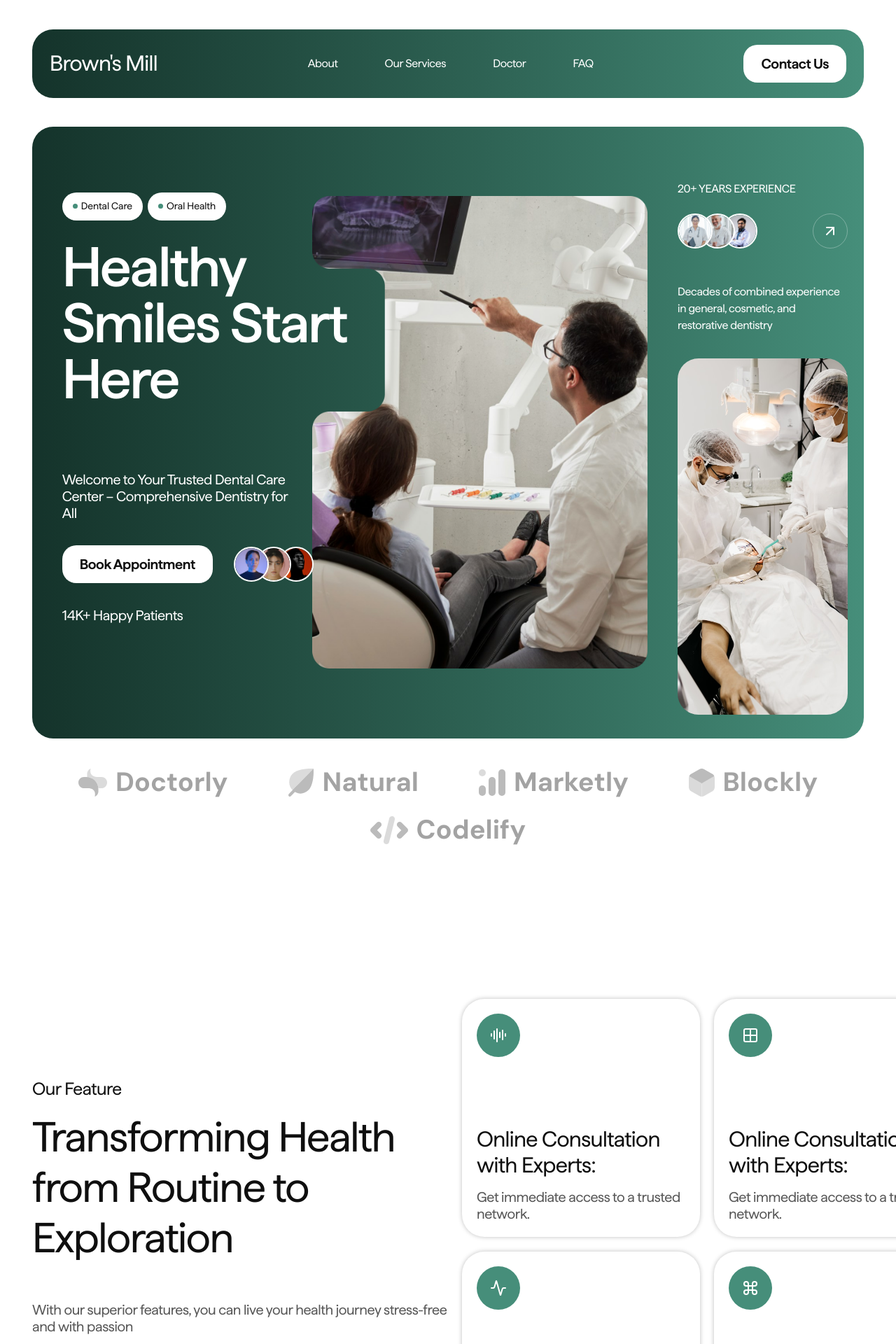
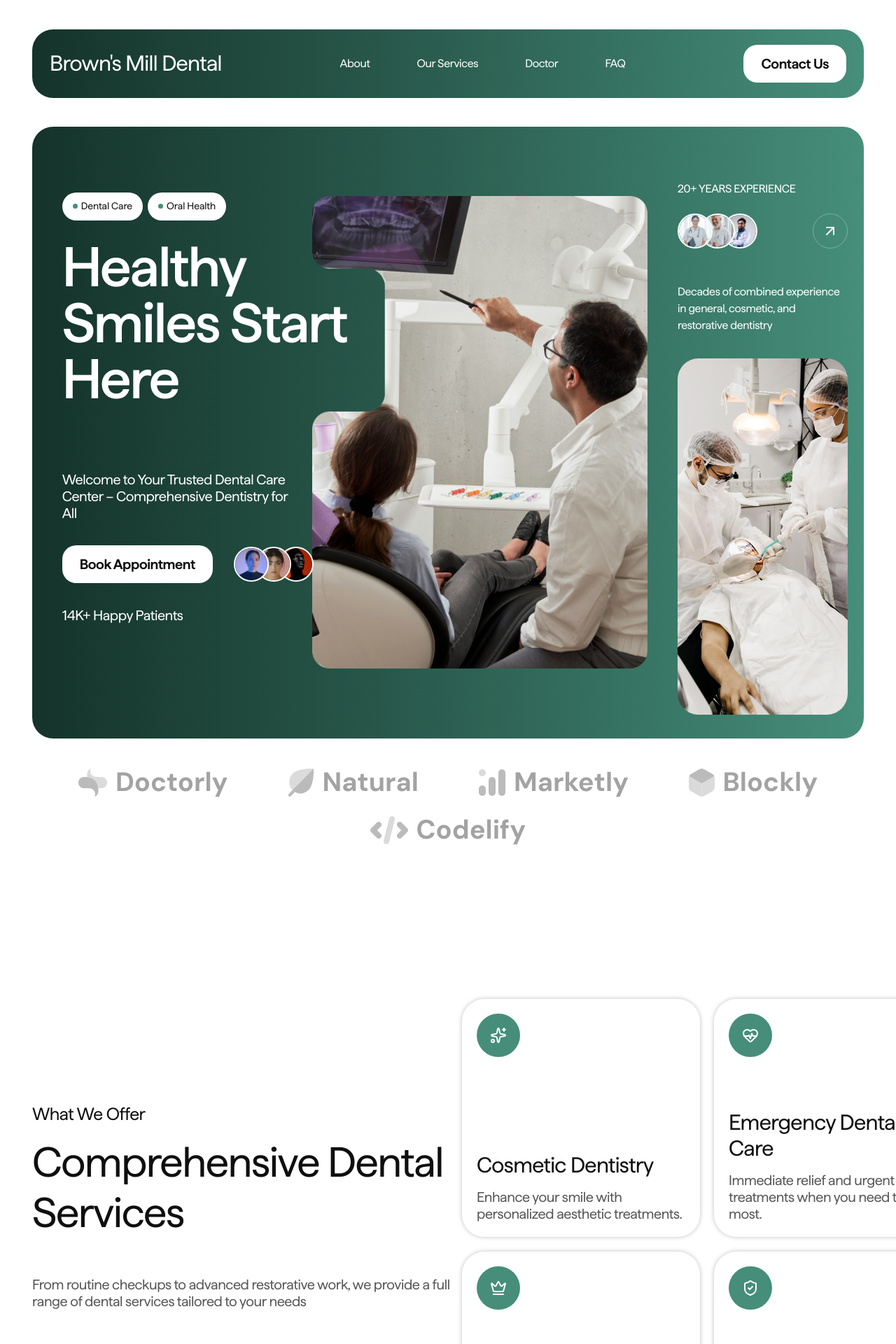
Before and after one commit to mohed-abbas/brownsmilldentist, a Next.js app: page / in a window 1280 px wide. Shown: the top 1920 px of the page at 70% size. Built offline with nearby package versions, Linux system fonts and the light colour scheme.

Commit message:
feat: replace placeholder content with real data, fix fonts
- update all content json with real dental practice info
- switch fonts from next/font modules to plain css @font-face
- load dm sans via google fonts link tag
- fix setState-in-effect lint error in doctors carousel

```diff
--- a/src/app/globals.css
+++ b/src/app/globals.css
@@ -1,6 +1,29 @@
 @import "tailwindcss";
 @import "tw-animate-css";
 @import "shadcn/tailwind.css";
+
+/* Fonts */
+@font-face {
+  font-family: "Haffer TRIAL";
+  src: url("/fonts/Haffer-TRIAL-Regular.woff2") format("woff2");
+  font-weight: 400;
+  font-style: normal;
+  font-display: swap;
+}
+@font-face {
+  font-family: "Haffer TRIAL";
+  src: url("/fonts/Haffer-TRIAL-Medium.woff2") format("woff2");
+  font-weight: 500;
+  font-style: normal;
+  font-display: swap;
+}
+@font-face {
+  font-family: "Haffer TRIAL";
+  src: url("/fonts/Haffer-TRIAL-SemiBold.woff2") format("woff2");
+  font-weight: 600;
+  font-style: normal;
+  font-display: swap;
+}
 
 @custom-variant dark (&:is(.dark *));
 
@@ -247,6 +270,7 @@
   }
   body {
     @apply bg-background text-foreground;
+    font-family: var(--font-haffer);
   }
 }
 
--- a/src/app/layout.tsx
+++ b/src/app/layout.tsx
@@ -1,37 +1,6 @@
 import type { Metadata } from "next";
-import localFont from "next/font/local";
-import { DM_Sans } from "next/font/google";
 import "./globals.css";
 import { site } from "@/content";
-
-const haffer = localFont({
-  src: [
-    {
-      path: "../../public/fonts/Haffer-TRIAL-Regular.woff2",
-      weight: "400",
-      style: "normal",
-    },
-    {
-      path: "../../public/fonts/Haffer-TRIAL-Medium.woff2",
-      weight: "500",
-      style: "normal",
-    },
-    {
-      path: "../../public/fonts/Haffer-TRIAL-SemiBold.woff2",
-      weight: "600",
-      style: "normal",
-    },
-  ],
-  variable: "--font-haffer",
-  display: "swap",
-});
-
-const dmSans = DM_Sans({
-  subsets: ["latin"],
-  weight: ["700"],
-  variable: "--font-dm-sans",
-  display: "swap",
-});
 
 export const metadata: Metadata = {
   title: site.seo.title,
@@ -44,8 +13,13 @@ export default function RootLayout({
   children: React.ReactNode;
 }>) {
   return (
-    <html lang="en" className={`${haffer.variable} ${dmSans.variable}`}>
-      <body className="font-[family-name:var(--font-haffer)]">{children}</body>
+    <html lang="en">
+      <head>
+        <link rel="preconnect" href="https://fonts.googleapis.com" />
+        <link rel="preconnect" href="https://fonts.gstatic.com" crossOrigin="anonymous" />
+        <link href="https://fonts.googleapis.com/css2?family=DM+Sans:wght@700&display=swap" rel="stylesheet" />
+      </head>
+      <body>{children}</body>
     </html>
   );
 }
--- a/src/components/our-doctors.tsx
+++ b/src/components/our-doctors.tsx
@@ -30,13 +30,11 @@ export function OurDoctors() {
   const visibleCount = useVisibleCount();
 
   const maxIndex = Math.max(0, doctorsContent.doctors.length - visibleCount);
+  const clampedIndex = Math.min(currentIndex, maxIndex);
+  if (clampedIndex !== currentIndex) setCurrentIndex(clampedIndex);
   const isScrollable = maxIndex > 0;
-  const canPrev = currentIndex > 0;
-  const canNext = currentIndex < maxIndex;
-
-  useEffect(() => {
-    if (currentIndex > maxIndex) setCurrentIndex(maxIndex);
-  }, [maxIndex, currentIndex]);
+  const canPrev = clampedIndex > 0;
+  const canNext = clampedIndex < maxIndex;
 
   const prev = useCallback(() => {
     if (canPrev) setCurrentIndex((i) => i - 1);
--- a/src/components/our-features.tsx
+++ b/src/components/our-features.tsx
@@ -1,10 +1,10 @@
 import Link from "next/link";
-import { AudioLines, Grid2x2, Activity, Command, type LucideIcon } from "lucide-react";
+import { Sparkles, HeartPulse, Crown, ShieldCheck, type LucideIcon } from "lucide-react";
 import { Button } from "@/components/ui/button";
 import { FeatureCard } from "@/components/feature-card";
 import { features as featuresContent } from "@/content";
 
-const iconMap: Record<string, LucideIcon> = { AudioLines, Grid2x2, Activity, Command };
+const iconMap: Record<string, LucideIcon> = { Sparkles, HeartPulse, Crown, ShieldCheck };
 
 export function OurFeatures() {
   return (
--- a/src/content/contact.json
+++ b/src/content/contact.json
@@ -1,5 +1,5 @@
 {
-  "headline": "Our Contact",
+  "headline": "Book an Appointment",
   "subheadline": "We're here to help you every step of the way",
   "form": {
     "fields": [
@@ -7,13 +7,13 @@
         "id": "contact-name",
         "label": "Name",
         "type": "text",
-        "placeholder": "E.g \"John\""
+        "placeholder": "Your Name"
       },
       {
         "id": "contact-email",
         "label": "Email Address",
         "type": "email",
-        "placeholder": "E.g \"John@gmail.com\""
+        "placeholder": "Your Email"
       },
       {
         "id": "contact-message",
@@ -28,15 +28,15 @@
   "info": [
     {
       "title": "Get In Touch",
-      "description": "Whether you have a question about our services, need help with your account, or want to provide feedback."
-    },
-    {
-      "title": "Chat With Us",
-      "description": "Our team is available to provide quick. friendly."
+      "description": "Whether you have a question about our services or want to schedule a visit, we'd love to hear from you."
     },
     {
       "title": "Call Us",
-      "description": "Need Immediate Assistance? Call us today, We're here to support your health journey."
+      "description": "(609) 893-5200"
+    },
+    {
+      "title": "Email Us",
+      "description": "brownsmillsdentalcenter@gmail.com"
     }
   ]
 }
--- a/src/content/doctors.json
+++ b/src/content/doctors.json
@@ -1,18 +1,18 @@
 {
-  "headline": "Meet Our Experts Dentist",
-  "description": "Our app and Concierge team make it easy to find the best providers that are in-network, available and near you",
+  "headline": "Meet Our Doctors",
+  "description": "Our team of experienced dental professionals is dedicated to providing gentle, expert care for you and your family",
   "doctors": [
     {
-      "name": "Dr. Handoyoni",
-      "role": "Owner",
+      "name": "Dr. Sadiq",
+      "role": "Lead Dentist",
       "image": "/assets/images/doctor-handoyoni.jpg",
-      "alt": "Dr. Handoyoni, practice owner"
+      "alt": "Dr. Sadiq, lead dentist"
     },
     {
-      "name": "Dr. Mika Israf",
-      "role": "Junior Dentist",
+      "name": "Dr. Asad",
+      "role": "Biological Dentist",
       "image": "/assets/images/doctor-mika-israf.jpg",
-      "alt": "Dr. Mika Israf, junior dentist"
+      "alt": "Dr. Asad, biological dentist"
     },
     {
       "name": "Dr. Andreas Druft",
--- a/src/content/faq.json
+++ b/src/content/faq.json
@@ -1,6 +1,6 @@
 {
   "headline": "Advanced Dental Care with Human Touch",
-  "description": "Our app and Concierge team make it easy to find the best providers that are in-network, available and near you",
+  "description": "We combine modern techniques with a patient-first approach to deliver care you can trust",
   "subHeadline": "Why Choose Us?",
   "image": {
     "src": "/assets/images/advanced-care-clinic.jpg",
--- a/src/content/features.json
+++ b/src/content/features.json
@@ -1,31 +1,31 @@
 {
-  "label": "Our Feature",
-  "headline": "Transforming Health from Routine to Exploration",
-  "description": "With our superior features, you can live your health journey stress-free and with passion",
+  "label": "What We Offer",
+  "headline": "Comprehensive Dental Services",
+  "description": "From routine checkups to advanced restorative work, we provide a full range of dental services tailored to your needs",
   "cta": {
-    "label": "Explore More",
-    "href": "#features"
+    "label": "View All Services",
+    "href": "#services"
   },
   "cards": [
     {
-      "icon": "AudioLines",
-      "title": "Online Consultation with Experts:",
-      "description": "Get immediate access to a trusted network."
+      "icon": "Sparkles",
+      "title": "Cosmetic Dentistry",
+      "description": "Enhance your smile with personalized aesthetic treatments."
     },
     {
-      "icon": "Grid2x2",
-      "title": "Online Consultation with Experts:",
-      "description": "Get immediate access to a trusted network."
+      "icon": "HeartPulse",
+      "title": "Emergency Dental Care",
+      "description": "Immediate relief and urgent treatments when you need them most."
     },
     {
-      "icon": "Activity",
-      "title": "Online Consultation with Experts:",
-      "description": "Get immediate access to a trusted network."
+      "icon": "Crown",
+      "title": "Dental Crowns & Bridges",
+      "description": "Long-lasting solutions for damaged or missing teeth."
     },
     {
-      "icon": "Command",
-      "title": "Online Consultation with Experts:",
-      "description": "Get immediate access to a trusted network."
+      "icon": "ShieldCheck",
+      "title": "Routine Dental Cleaning",
+      "description": "Preventive care to keep your smile fresh and healthy."
     }
   ]
 }
--- a/src/content/footer.json
+++ b/src/content/footer.json
@@ -1,44 +1,40 @@
 {
   "columns": [
+    {
+      "title": "Services",
+      "links": [
+        { "label": "Cosmetic Dentistry", "href": "#" },
+        { "label": "Emergency Care", "href": "#" },
+        { "label": "Crowns & Bridges", "href": "#" },
+        { "label": "Dental Cleaning", "href": "#" },
+        { "label": "Restorative Implants", "href": "#" }
+      ]
+    },
     {
       "title": "Company",
       "links": [
         { "label": "About Us", "href": "#" },
-        { "label": "Partner", "href": "#" },
-        { "label": "Story", "href": "#" },
-        { "label": "Case Study", "href": "#" },
-        { "label": "Customer Support", "href": "#" }
+        { "label": "Our Doctors", "href": "#doctor" },
+        { "label": "Contact", "href": "#contact" }
       ]
     },
     {
-      "title": "Product",
+      "title": "Support",
       "links": [
-        { "label": "Get help", "href": "#" },
-        { "label": "FAQ", "href": "#" },
-        { "label": "Blog", "href": "#" },
-        { "label": "Newcomers", "href": "#" }
+        { "label": "FAQ", "href": "#faq" },
+        { "label": "Book Appointment", "href": "#contact" },
+        { "label": "Find Location", "href": "#" }
       ]
     },
     {
-      "title": "Learning",
+      "title": "Legal",
       "links": [
-        { "label": "Legal", "href": "#" },
-        { "label": "Privacy", "href": "#" },
-        { "label": "Terms", "href": "#" },
-        { "label": "Communities", "href": "#" }
-      ]
-    },
-    {
-      "title": "Resources",
-      "links": [
-        { "label": "Tutorials", "href": "#" },
-        { "label": "Editorials", "href": "#" },
-        { "label": "Product", "href": "#" },
-        { "label": "Newsroom", "href": "#" }
+        { "label": "Privacy Policy", "href": "#" },
+        { "label": "Terms of Service", "href": "#" }
       ]
     }
   ],
-  "copyright": "\u00a9 2026 Dentu. All rights reserved.",
+  "copyright": "\u00a9 2026 Brown's Mill Dental. All rights reserved.",
   "socials": [
     { "icon": "/assets/icons/icon-facebook.svg", "alt": "Facebook", "href": "#", "width": 9, "height": 18 },
     { "icon": "/assets/icons/icon-twitter.svg", "alt": "Twitter", "href": "#", "width": 20, "height": 16 },
--- a/src/content/more-features.json
+++ b/src/content/more-features.json
@@ -1,10 +1,10 @@
 {
   "top": {
-    "headline": "More Intelligence and Tools to Analyze Providers Effectively",
-    "description": "Our app and Concierge team make it easy to find the best providers that are in-network, available and near you",
+    "headline": "Trusted Dental Care & Personalized Treatment",
+    "description": "At our dental clinic, we provide gentle, expert care designed to help you achieve and maintain a healthy, beautiful smile. Our experienced dental professionals have decades of combined experience in general, cosmetic, and restorative dentistry.",
     "cta": {
-      "label": "See how it works",
-      "href": "#how-it-works"
+      "label": "Discover more",
+      "href": "#about"
     },
     "images": {
       "small": {
@@ -18,8 +18,8 @@
     }
   },
   "bottom": {
-    "headline": "Simplified Solutions for Finding Your Doctor",
-    "description": "Our app and Concierge team make it easy to find the best providers that are in-network, available and near you",
+    "headline": "Compassionate Dentistry Focused on You",
+    "description": "Our team is dedicated to delivering exceptional treatment using modern techniques and personalized service. From routine cleanings to advanced restorative work, we tailor our approach to fit your unique dental needs.",
     "images": {
       "left": {
         "src": "/assets/images/more-features-4.jpg",
--- a/src/content/site.json
+++ b/src/content/site.json
@@ -1,7 +1,7 @@
 {
-  "brand": "Brown's Mill",
+  "brand": "Brown's Mill Dental",
   "seo": {
-    "title": "Brown's Mill Dentist",
-    "description": "Expert dental care for beautiful smiles. Trust our experienced professionals to maintain and enhance the beauty of your smile."
+    "title": "Brown's Mill Dental Center",
+    "description": "Welcome to Your Trusted Dental Care Center – Comprehensive Dentistry for All. Expert dental care for beautiful smiles in Browns Mills, NJ."
   }
 }
```
